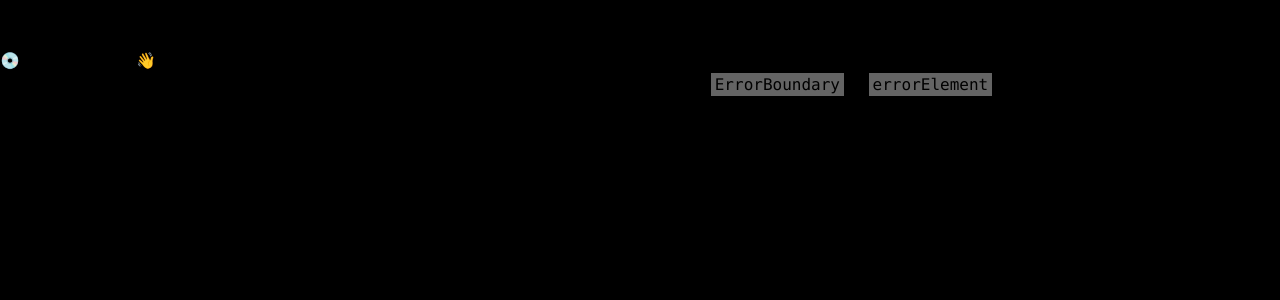
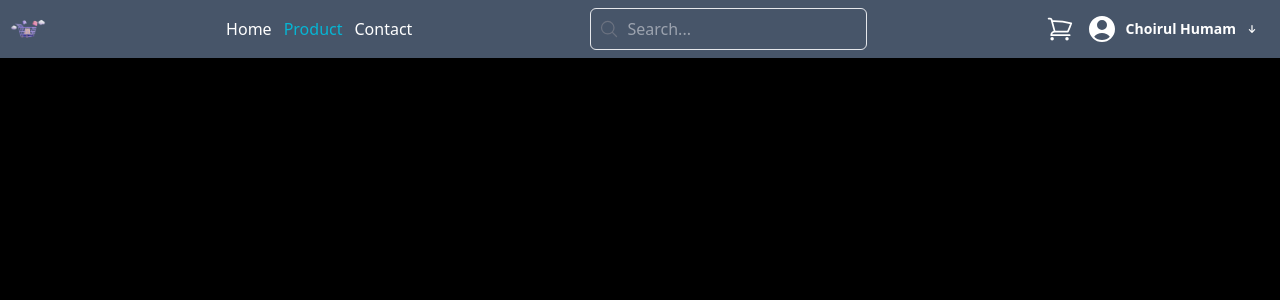
Before and after one commit to choyrulh/myCommerce, a React (Vite) app: page /about in a window 1280 px wide. Before the commit this address had no page. Shown: the top 300 px of the page. Built offline with nearby package versions, Linux system fonts and the light colour scheme.

Commit message:
update cart

```diff
--- a/src/App.jsx
+++ b/src/App.jsx
@@ -4,21 +4,23 @@ import { ThemeContextProvider } from "./hooks/DarkModeContext";
 import Home from "./pages/Home";
 import RootLayout from "./pages/Root";
 import Cart from "./pages/Cart";
+import About from "./pages/About";
+import Contact from "./pages/Contact";
+import NotFound from "./pages/NotFound";
+import LoadingPage from "./pages/Loader";
 
 function App() {
   const router = createBrowserRouter([
     {
       path: "/",
       element: <RootLayout />,
+      errorElement: <NotFound />,
+      LoadingPage: <LoadingPage />,
       children: [
-        {
-          path: "/",
-          element: <Home />,
-        },
-        {
-          path: "/cart",
-          element: <Cart />,
-        },
+        { path: "/", element: <Home /> },
+        { path: "/cart", element: <Cart /> },
+        { path: "/about", element: <About /> },
+        { path: "contact", element: <Contact /> },
       ],
     },
   ]);
--- /dev/null
+++ b/src/components/header/Cart.jsx
@@ -0,0 +1,12 @@
+import { HiOutlineShoppingCart } from "react-icons/hi2";
+import { Link } from "react-router-dom";
+
+function Cart() {
+  return (
+    <Link to="/cart">
+      <HiOutlineShoppingCart className="h-7 w-7" />
+    </Link>
+  );
+}
+
+export default Cart;
--- a/src/components/header/UserProfile.jsx
+++ b/src/components/header/UserProfile.jsx
@@ -18,7 +18,7 @@ const UserProfile = () => {
 
   useEffect(() => {
     let handler = (event) => {
-      if (!outsideRef.current.contains(event.target)) {
+      if (outsideRef.current && !outsideRef.current.contains(event.target)) {
         setDropdownOpen(false);
       }
     };
@@ -36,16 +36,19 @@ const UserProfile = () => {
   };
 
   return (
-    <span className="relative mr-3">
-      <motion.div
-        initial={{ opacity: 0, y: -50 }}
-        animate={{ opacity: 1, y: 0 }}
-        transition={{ duration: 0.5 }}
+    <motion.div
+      initial={{ opacity: 0, y: -50 }}
+      animate={{ opacity: 1, y: 0 }}
+      transition={{ duration: 0.5 }}
+      ref={outsideRef}
+      className="relative mr-3"
+    >
+      <div
+        onClick={toggleDropdown}
         className="flex items-center space-x-2 cursor-pointer"
-        onClick={toggleDropdown}
       >
         <HiUserCircle className="h-8 w-8" />
-        <span className="text-sm font-semibold">John Doe</span>
+        <span className="text-sm font-semibold">Choirul Humam</span>
         <motion.span
           variants={arrowVariants}
           initial="initial"
@@ -55,7 +58,7 @@ const UserProfile = () => {
         >
           <HiMiniArrowSmallDown className="h-4 w-4" />
         </motion.span>
-      </motion.div>
+      </div>
 
       {isDropdownOpen && (
         <motion.div
@@ -86,7 +89,7 @@ const UserProfile = () => {
           </ul>
         </motion.div>
       )}
-    </span>
+    </motion.div>
   );
 };
 
--- a/src/fragments/Header.jsx
+++ b/src/fragments/Header.jsx
@@ -1,4 +1,4 @@
-import { NavLink } from "react-router-dom";
+import { Link, NavLink } from "react-router-dom";
 import { motion, useAnimation } from "framer-motion";
 import logo from "../assets/logo.png";
 import { PropTypes } from "prop-types";
@@ -6,6 +6,7 @@ import SearchBar from "../components/header/SearchBar";
 import UserProfile from "../components/header/UserProfile";
 import { useEffect, useState } from "react";
 import { HiBars3, HiMiniXMark } from "react-icons/hi2";
+import Cart from "../components/header/Cart";
 function Header() {
   const controls = useAnimation();
   const [prevScrollPos, setPrevScrollPos] = useState(0);
@@ -87,11 +88,13 @@ function Header() {
       transition={{ duration: 0.5 }}
       className="bg-slate-600 w-full h-min mx-auto text-white flex flex-row justify-between items-center p-2 sticky top-0 z-10"
     >
+      <Link to="/">
         <img
           src={logo}
           alt="logo"
           className="hidden sm:hidden md:block w-10 h-10"
         />
+      </Link>
       <span
         className={`${
           isMenuOpen ? "bg-black" : ""
@@ -109,7 +112,7 @@ function Header() {
             initial={{ opacity: 0, y: -5 }}
             animate={{ opacity: 1, y: 0 }}
             transition={{ duration: 0.3 }}
-            className="absolute top-10 left-4 bg-gray-800 p-4 rounded-b-md rounded-tr-md shadow-md"
+            className="min-h-auto min-w-auto absolute top-10 left-4 bg-gray-800 p-4 rounded-b-md rounded-tr-md shadow-md"
           >
             {navbar}
           </motion.ul>
@@ -123,8 +126,10 @@ function Header() {
         {navbar}
       </motion.ul>
       <SearchBar />
-
+      <div className="flex flex-row items-center gap-3">
+        <Cart />
         <UserProfile />
+      </div>
     </motion.header>
   );
 }
--- /dev/null
+++ b/src/pages/About.jsx
@@ -0,0 +1,5 @@
+function About() {
+  return <div>About</div>;
+}
+
+export default About;
--- /dev/null
+++ b/src/pages/Contact.jsx
@@ -0,0 +1,5 @@
+function Contact() {
+  return <div>Contact</div>;
+}
+
+export default Contact;
--- /dev/null
+++ b/src/pages/Loader.jsx
@@ -0,0 +1,21 @@
+// LoadingPage.js
+
+import { motion } from "framer-motion";
+
+const LoadingPage = () => {
+  return (
+    <div className="flex items-center justify-center h-screen">
+      <motion.div
+        initial={{ opacity: 0 }}
+        animate={{ opacity: 1 }}
+        exit={{ opacity: 0 }}
+        className="bg-blue-500 p-8 rounded-lg shadow-lg"
+      >
+        <h1 className="text-4xl font-bold text-white">Loading...</h1>
+        {/* Tambahkan animasi lainnya di sini jika diperlukan */}
+      </motion.div>
+    </div>
+  );
+};
+
+export default LoadingPage;
--- /dev/null
+++ b/src/pages/NotFound.jsx
@@ -0,0 +1,46 @@
+import { Link } from "react-router-dom";
+
+function NotFound() {
+  return (
+    <div className="flex items-center flex-col justify-center lg:flex-row py-28 px-6 md:px-24 md:py-20 lg:py-32 gap-16 lg:gap-28">
+      <div className="w-full lg:w-1/2">
+        <img
+          className="hidden lg:block"
+          src="https://i.ibb.co/v30JLYr/Group-192-2.png"
+          alt=""
+        />
+        <img
+          className="hidden md:block lg:hidden"
+          src="https://i.ibb.co/c1ggfn2/Group-193.png"
+          alt=""
+        />
+        <img
+          className="md:hidden"
+          src="https://i.ibb.co/8gTVH2Y/Group-198.png"
+          alt=""
+        />
+      </div>
+      <div className="w-full lg:w-1/2">
+        <h1 className="py-4 text-3xl lg:text-4xl font-extrabold text-gray-800">
+          Looks like you have found the doorway to the great nothing
+        </h1>
+        <p className="py-4 text-base text-gray-800">
+          The content you’re looking for doesn’t exist. Either it was removed,
+          or you mistyped the link.
+        </p>
+        <p className="py-2 text-base text-gray-800">
+          Sorry about that! Please visit our hompage to get where you need to
+          go.
+        </p>
+        <Link
+          to="/"
+          className="w-full lg:w-auto my-4 border rounded-md px-1 sm:px-16 py-5 bg-indigo-600 text-white hover:bg-indigo-700 focus:outline-none focus:ring-2 focus:ring-indigo-700 focus:ring-opacity-50"
+        >
+          Go back to Homepage
+        </Link>
+      </div>
+    </div>
+  );
+}
+
+export default NotFound;
--- a/src/pages/Root.jsx
+++ b/src/pages/Root.jsx
@@ -5,7 +5,9 @@ function RootLayout() {
   return (
     <>
       <Header />
-      <Outlet />
+      <main>
+        <Outlet />
+      </main>
     </>
   );
 }
```
Lines whose indentation alone changed are shown as unchanged.
